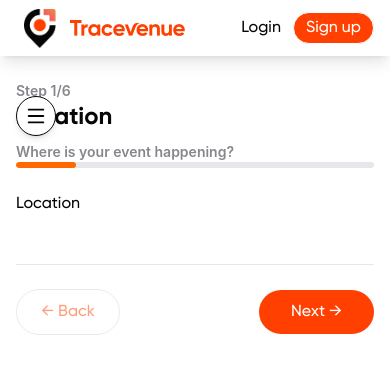
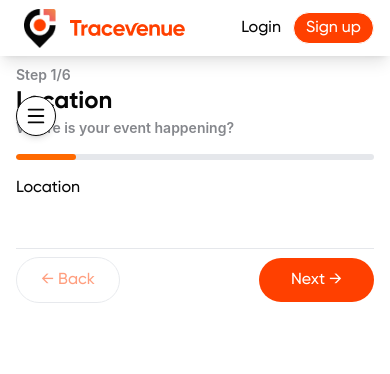
Before and after one commit to Prince5632/tracevenue-revamped, a React (Vite) app: page / in a window 390 px wide. Shown: the top 374 px of the page. Built offline with nearby package versions, Linux system fonts and the light colour scheme.

Commit message:
resolved feedback issues

```diff
--- a/src/components/common/ProgessHeader.jsx
+++ b/src/components/common/ProgessHeader.jsx
@@ -7,9 +7,9 @@ const ProgressHeader = ({ currentStep, totalSteps, title, subtitle }) => {
         Step {currentStep}/{totalSteps}
       </p>
 
-      <h1 className="text-2xl font-bold text-[#060606] mb-2">{title}</h1>
+      <h1 className="text-2xl font-bold text-[#060606]">{title}</h1>
 
-      <p className="text-gray-500 font-semibold max-w-2xl mb-5">{subtitle}</p>
+      <p className="text-gray-500 font-semibold max-w-2xl pb-4">{subtitle}</p>
 
       <div className="h-[6px] w-full bg-gray-200 rounded-full overflow-hidden">
         <div
--- a/src/components/common/StepControlFooter.jsx
+++ b/src/components/common/StepControlFooter.jsx
@@ -4,7 +4,7 @@ import { Button } from './index'; // Assuming Button is exported from common/ind
 const StepControlFooter = ({ onNext, onBack, isFirstStep, isLastStep }) => {
     return (
         <div className="mt-12 border-t border-gray-200 w-full sticky z-10 bottom-0 bg-white">
-            <div className="flex justify-between sm:justify-end items-center gap-4 py-6">
+            <div className="flex justify-between sm:justify-end items-center gap-4 py-2">
                 <Button
                     variant="outline"
                     onClick={onBack}
--- a/src/components/enquiry/steps/FoodPreferences.jsx
+++ b/src/components/enquiry/steps/FoodPreferences.jsx
@@ -9,7 +9,7 @@ const FoodPreferences = () => {
                     <h2 className='text-lg font-bold'>Food & Venue Preferences</h2>
                     <p>Choose pure veg or a mix of veg and non-veg, and alcohol preferences to match you with suitable caterers or venues</p>
                 </div>
-                <div className='w-full sm:flex  sm:items-stretch sm:flex-col sm:gap-2 py-2'>
+                <div className='w-full sm:flex  sm:items-stretch sm:flex-col sm:gap-2'>
                     <Card variant="default" padding="md" className='sm:w-[50%] sm:min-h-26 mb-4 sm:mb-0'>
                         <Card.Header>
                             <h4 className='font-semibold'>Eating</h4>
@@ -17,19 +17,19 @@ const FoodPreferences = () => {
                         <Card.Body>
                             <div className='w-full h-full flex justify-between items-center pb-4'>
                                 <div className='w-full flex gap-2'>
-                                    <div className='h-6 w-6 border-2 border-[#15B076] rounded-sm flex justify-center items-center'>
-                                        <div className='h-3 w-3 bg-[#15B076] rounded-[30px]'></div>
+                                    <div className='h-5 w-5 border-2 border-[#15B076] rounded-sm flex justify-center items-center'>
+                                        <div className='h-2.5 w-2.5 bg-[#15B076] rounded-[30px]'></div>
                                     </div>
-                                    <label className='text-sm' htmlFor="eating">Pure Veg</label>
+                                    <label className='text-[13px]' htmlFor="eating">Pure Veg</label>
                                 </div>
                                 <input type="radio" className='h-4 w-4 accent-[#ff4000]' name="eating" id="eating" />
                             </div>
                             <div className='w-full h-full flex justify-between items-center'>
                                 <div className='w-full flex gap-2'>
-                                    <div className='h-6 w-6 border-2 border-[#FF4000] rounded-sm flex justify-center items-center'>
-                                        <div className='h-3 w-3 bg-[#FF4000] rounded-[30px]'></div>
+                                    <div className='h-5 w-5 border-2 border-[#FF4000] rounded-sm flex justify-center items-center'>
+                                        <div className='h-2.5 w-2.5 bg-[#FF4000] rounded-[30px]'></div>
                                     </div>
-                                    <label className='text-sm' htmlFor="eating">Veg & Non Veg</label>
+                                    <label className='text-[13px]' htmlFor="eating">Veg & Non Veg</label>
                                 </div>
                                 <input type="radio" className='h-4 w-4 accent-[#ff4000]' name="eating" id="eating" />
                             </div>
--- a/src/layouts/EnquiryLayout.jsx
+++ b/src/layouts/EnquiryLayout.jsx
@@ -49,7 +49,7 @@ const EnquiryLayout = () => {
     return (
         <>
             <Navbar />
-            <div className="flex lg:flex-row max-w-7xl mx-auto px-4 sm:px-6 lg:px-7 gap-6 lg:gap-7 mt-6 lg:mt-8">
+            <div className="flex lg:flex-row max-w-7xl mx-auto px-4 sm:px-6 lg:px-7 gap-6 lg:gap-7 mt-2 lg:mt-8">
                 <button
                     onClick={() => setIsSidebarOpen(true)}
                     className="lg:hidden fixed top-24 left-4 z-50 bg-white border shadow-md rounded-full p-2 mb-3"
@@ -92,7 +92,7 @@ const EnquiryLayout = () => {
                         title={currentStep.title}
                         subtitle={currentStep.description}
                     />
-                    <div className="mt-6 sm:mt-8 lg:mt-10 ">
+                    <div className="mt-4 sm:mt-6 lg:mt-8 ">
                         <StepRenderer stepKey={currentStep.componentKey} />
                     </div>
 
```
